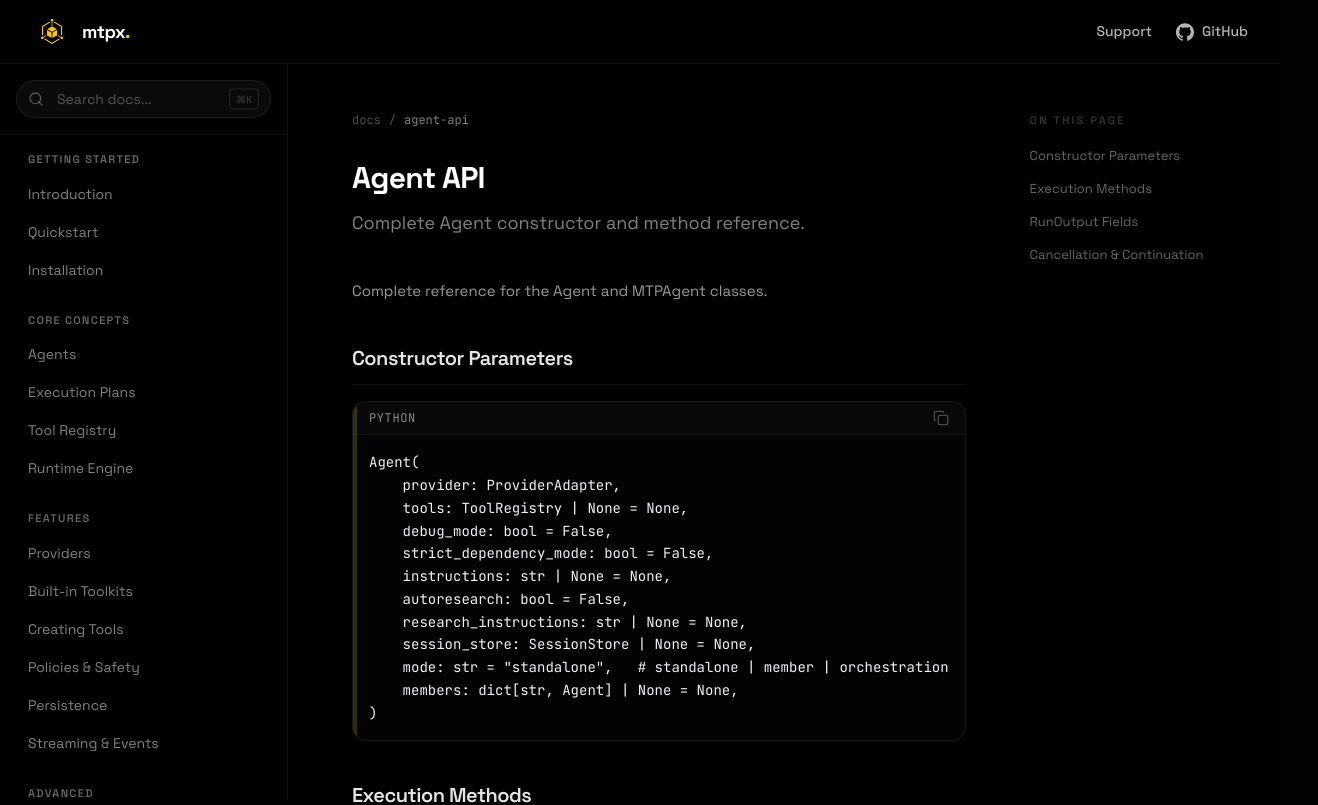
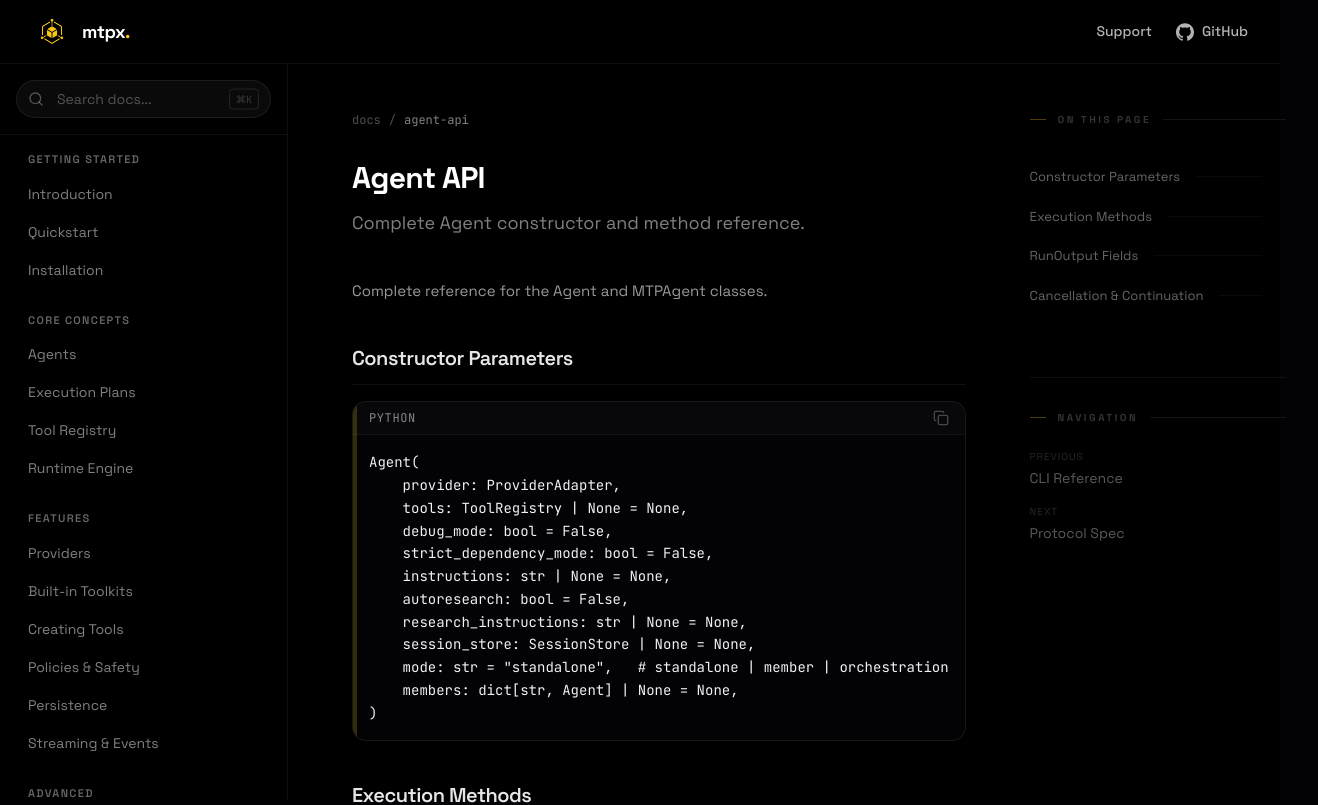
Before and after one commit to himesh-mehta/mtp-frontend, a Next.js app: page /docs/agent-api in a window 1280 px wide. Shown: the top 805 px of the page, 1318 px wide, since content can reach past the window. Built offline with nearby package versions, Linux system fonts and the light colour scheme.

Commit message:
style: redesign right sidebar with horizontal line accents and integrated navigation

```diff
--- a/app/docs/[slug]/page.tsx
+++ b/app/docs/[slug]/page.tsx
@@ -205,20 +205,56 @@ export default function DocPage() {
       </div>
 
       {/* Right Sidebar (TOC) */}
-      <aside className="hidden xl:block w-64 flex-shrink-0 pt-12 pr-8 sticky top-16 h-[calc(100vh-4rem)] overflow-y-auto">
-        <div className="text-[11px] font-semibold text-white/20 uppercase tracking-[0.2em] mb-4">On this page</div>
-        <ul className="space-y-3">
+      <aside className="hidden xl:block w-72 flex-shrink-0 pt-12 pr-8 sticky top-16 h-[calc(100vh-4rem)] overflow-y-auto">
+        <div className="flex items-center gap-3 mb-8">
+          <div className="h-px w-4 bg-[#facc15]/30" />
+          <span className="text-[10px] font-bold text-white/20 uppercase tracking-[0.25em] whitespace-nowrap">On this page</span>
+          <div className="h-px flex-1 bg-white/[0.08]" />
+        </div>
+
+        <ul className="space-y-1">
           {headings.map((h) => (
             <li key={h.id}>
               <a
                 href={`#${h.id}`}
-                className="text-[13px] text-white/40 hover:text-[#facc15] transition-colors leading-relaxed block"
+                className="group flex items-center justify-between py-2 text-[13px] transition-all"
               >
-                {h.title}
+                <span className="text-white/40 group-hover:text-white transition-colors truncate pr-4">
+                  {h.title}
+                </span>
+                <div className="h-px flex-1 bg-white/[0.04] group-hover:bg-[#facc15]/20 transition-colors mr-3" />
+                <ChevronRight className="size-3 text-white/0 group-hover:text-[#facc15] group-hover:translate-x-0.5 transition-all" />
               </a>
             </li>
           ))}
         </ul>
+
+        {/* Quick Links / Related Pages */}
+        <div className="mt-16 pt-8 border-t border-white/[0.06]">
+          <div className="flex items-center gap-3 mb-6">
+            <div className="h-px w-4 bg-[#facc15]/30" />
+            <span className="text-[10px] font-bold text-white/20 uppercase tracking-[0.25em] whitespace-nowrap">Navigation</span>
+            <div className="h-px flex-1 bg-white/[0.08]" />
+          </div>
+          <div className="space-y-4">
+             {prev && (
+               <Link href={`/docs/${prev.slug}`} className="group block">
+                 <div className="text-[10px] uppercase tracking-widest text-white/15 mb-1 group-hover:text-white/25 transition-colors">Previous</div>
+                 <div className="text-sm text-white/35 group-hover:text-[#facc15] transition-colors truncate">
+                   {prev.title}
+                 </div>
+               </Link>
+             )}
+             {next && (
+               <Link href={`/docs/${next.slug}`} className="group block">
+                 <div className="text-[10px] uppercase tracking-widest text-white/15 mb-1 group-hover:text-white/25 transition-colors">Next</div>
+                 <div className="text-sm text-white/35 group-hover:text-[#facc15] transition-colors truncate">
+                   {next.title}
+                 </div>
+               </Link>
+             )}
+          </div>
+        </div>
       </aside>
     </div>
   );
```
